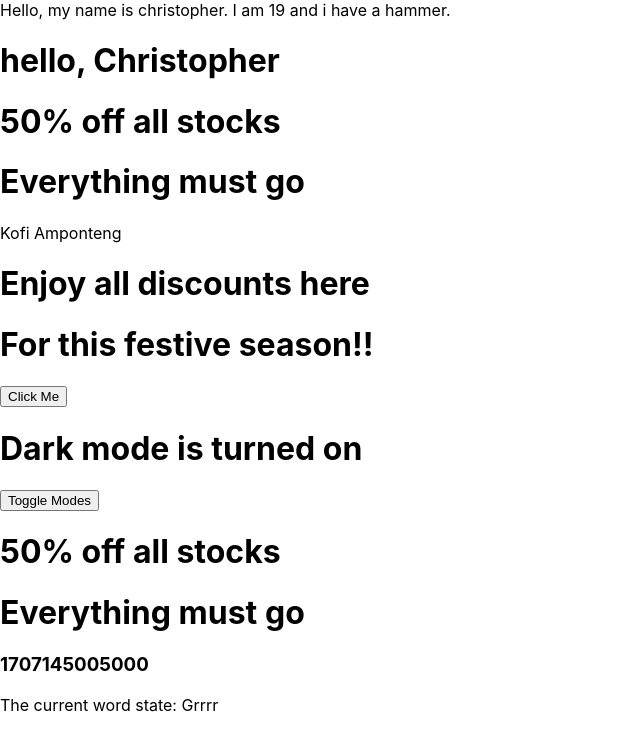
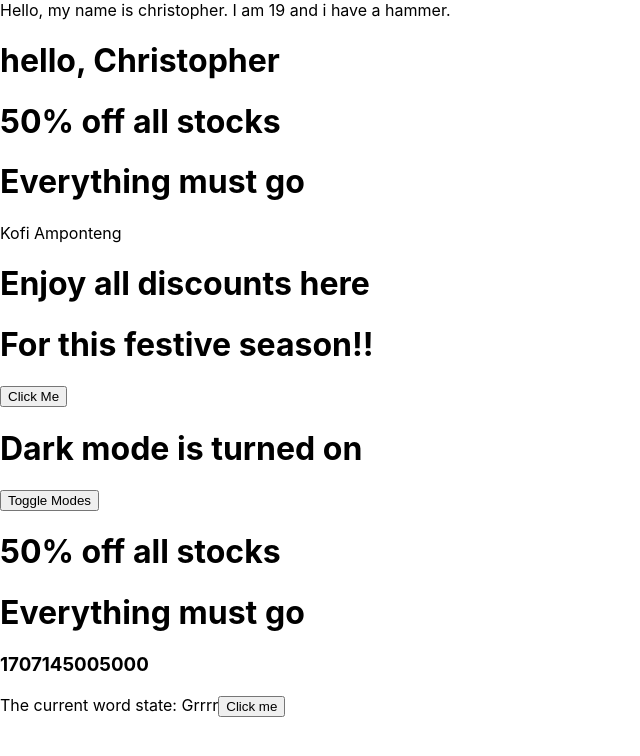
Before and after one commit to mambachristophersteven/react-beginning, a React (Create React App) app: page / in a window 1280 px wide. Shown: the top 756 px of the page, without its empty margins (0-640 px from the left). Built offline with nearby package versions, Linux system fonts and the light colour scheme.

Commit message:
manipulating state of a component

```diff
--- a/src/Components/ShowWord/ShowWord.jsx
+++ b/src/Components/ShowWord/ShowWord.jsx
@@ -2,10 +2,17 @@ import React, { useState } from 'react'
 
 const ShowWord = () => {
     const [word,setWord] = useState('Grrrr');
-    console.log(useState('Grrrr'));
+
+    const handleClick = () =>{
+        setWord('king kong!!')
+    }
+
 
   return (
-    <div>The current word state: {word}</div>
+    <div>
+        The current word state: {word}
+        <button onClick={handleClick}>Click me</button>
+    </div>
   )
 }
 
```
